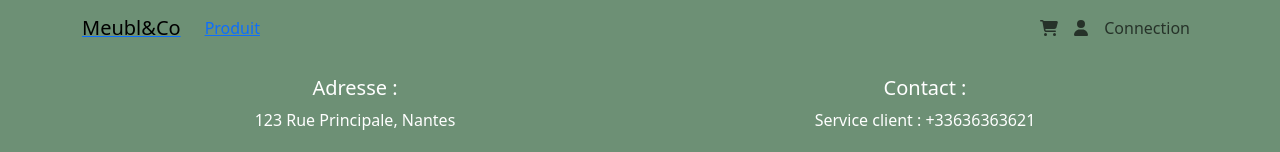
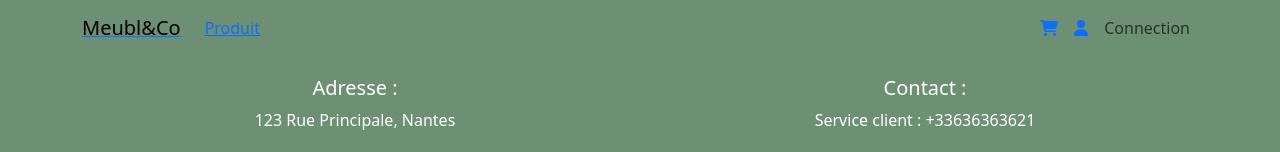
Before and after one commit to adatechschool/projet-collectif-plateforme-de-vente-de-meubles-meubl-co, a React (Create React App) app in the folder front/: page /panier in a window 1280 px wide. Shown: the top 152 px of the page. Built offline with nearby package versions, Linux system fonts and the light colour scheme.

Commit message:
creation des pages Compte et Panier

```diff
--- a/front/src/App.js
+++ b/front/src/App.js
@@ -5,6 +5,9 @@ import Header from "./components/Header";
 import Footer from './components/Footer';
 import Home from './pages/Home';
 import Produit from './pages/Produit';
+import Panier from './pages/Panier';
+import Compte from './pages/Compte';
+
 
 //import router de react pour pouvoir créerles liens entre les pages
 import { BrowserRouter as Router, Route, Routes} from 'react-router-dom';
@@ -22,6 +25,8 @@ const App = () => {
         {/* la façon de créer les rooters */}
          <Route path='/' element = {<Home/>}/>
         <Route path='/produit' element = {<Produit/>}/>
+        <Route path='/panier' element = {<Panier/>}/>
+        <Route path='/compte' element = {<Compte/>}/>
 
 
       </Routes>
--- a/front/src/components/Header.js
+++ b/front/src/components/Header.js
@@ -7,7 +7,7 @@ import Container from 'react-bootstrap/Container';
 import Nav from 'react-bootstrap/Nav';
 import Navbar from 'react-bootstrap/Navbar';
 
-// import rooter
+//import router pour lier les pages .
 import { Link } from 'react-router-dom';
 
 // Style bootstrap de Header
@@ -22,11 +22,11 @@ function Header() {
           <Nav.Link ><Link to = "/produit">Produit</Link></Nav.Link>
           </Nav>
           <Nav>
-            <Nav.Link href="#cart">
-              <FontAwesomeIcon icon={faShoppingCart} />
+            <Nav.Link><Link to = "/panier">
+              <FontAwesomeIcon icon={faShoppingCart} /> </Link>
             </Nav.Link>
-            <Nav.Link href="#account">
-              <FontAwesomeIcon icon={faUser} />
+            <Nav.Link><Link to = "/compte">
+              <FontAwesomeIcon icon={faUser} /> </Link>
             </Nav.Link>
             <Nav.Link href="#connection">Connection</Nav.Link>
           </Nav>
--- /dev/null
+++ b/front/src/pages/Compte.jsx
@@ -0,0 +1,11 @@
+import React from 'react';
+
+const monCompte = () => {
+  return (
+    <div>
+
+    </div>
+  );
+};
+
+export default monCompte;
--- /dev/null
+++ b/front/src/pages/Panier.jsx
@@ -0,0 +1,11 @@
+import React from 'react';
+
+const Panier = () => {
+  return (
+    <div>
+
+    </div>
+  );
+};
+
+export default Panier;
```
